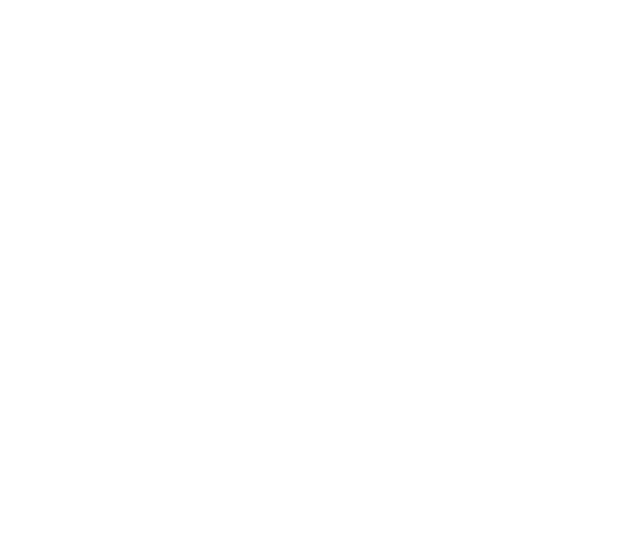
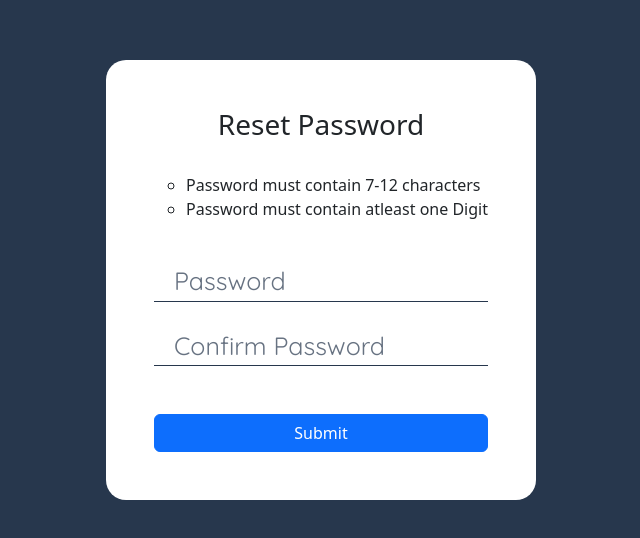
Before and after one commit to Anudeep0110/anits-edu-sphere, a React (Create React App) app: page /sreset/1 in a window 1280 px wide. Before the commit this address had no page. Shown: the part 120-658 px from the top of the page, without its empty margins (319-959 px from the left). Built offline with nearby package versions, Linux system fonts and the light colour scheme; a web font is replaced by a local one.

Commit message:
Reset Page Update

```diff
--- a/src/App.js
+++ b/src/App.js
@@ -28,7 +28,7 @@
           <Route path='/plogin' element={<PLogin />}></Route>
           <Route path='/sdash' element={<Sdash />}></Route>
           <Route path='/sforgot' element={<Sforgot />}></Route>
-          <Route path='/sreset' element={<Sreset />}></Route>
+          <Route path='/sreset/:uname' element={<Sreset />}></Route>
         </Routes>
       </BrowserRouter>
     </>
--- a/src/StudentComponents/Sforgot.js
+++ b/src/StudentComponents/Sforgot.js
@@ -40,7 +40,7 @@
                     </div>
 
                     <form onSubmit={onSubmit}>
-                      <h4 className="mt-1 mb-4 pb-1 text-center" style={{fontSize:"30px"}}>Password Recovery</h4>
+                      <h4 className="mt-1 mb-4 pb-1 text-center" style={{fontSize:"30px"}}>Reset Password</h4>
                       <div className="form-outline mt-1 pb-1">
                         <input
                           type="text"
--- a/src/StudentComponents/Sreset.js
+++ b/src/StudentComponents/Sreset.js
@@ -1,18 +1,64 @@
 import React from 'react'
+import { useNavigate,useParams } from 'react-router-dom';
+import axios from 'axios';
 
 const Sreset = () => {
-  return (
+
+    const Navigate = useNavigate();
+    const { uname } = useParams();
+    const [pass,setPass] = React.useState("");
+    const [cfpass,setCfpass] = React.useState("");
+    const [msg,setMsg] = React.useState("");
+    const containsNumber = (str) =>  {
+        return /\d/.test(str);
+    }
+
+    const [pcol,setPcol] = React.useState("white");
+    const [ccol,setCcol] = React.useState("black");
+    const pwd = (e) => {
+        setPass(e.target.value);
+        if(pass.length > 7 && pass.length < 12 && containsNumber(pass)) {
+            setPcol("green");
+        }
+        else{
+            setPcol("red");
+        }
+    }
+
+    const Submit = () => {
+        if(pass === cfpass && pass.length > 7 && pass.length < 12 && containsNumber(pass)) {
+            axios.post('http://localhost:8000/resetpassword',{uname:uname,pass:pass})
+            .then(res => {
+                if(res.status === 200)
+                    Navigate('/slogin');
+            })
+            .catch(err => {
+                setMsg("*Please try again Later");
+            })
+
+        }
+        else{
+            setCcol("red");
+            setMsg("*Passwords doesnt match");
+        }
+    }
+
+return (
     <>
-    <div className='d-flex justify-content-center align-items-center text-white' style={{ backgroundColor:'#27374D', height:'100vh' }}>
-        <div className='d-flex flex-column border border-3 p-5 gap-5' style={{ borderRadius:'20px' ,backgroundColor:'rgba(255,255,255,.3)'}}>
-            <p className='h3 text-white text-center'>Reset Password</p>
-            <input className='login-form-input-1' type='password' placeholder='Password'></input>
-            <input className='login-form-input-1' type='password' placeholder='Confirm Password'></input>
-            <button className='btn btn-primary'>Submit</button>
+    <div className='d-flex justify-content-center align-items-center' style={{ backgroundColor:'#27374D', height:'100vh' }}>
+        <div className='d-flex flex-column p-5 gap-4 bg-white' style={{ borderRadius:'20px' }}>
+            <p className='h3 text-center'>Reset Password</p>
+            <ul style={{ listStyle:'circle' }}>
+                <li>Password must contain 7-12 characters</li>
+                <li>Password must contain atleast one Digit</li>
+            </ul>
+            <input className='login-form-input' type='password' placeholder='Password' onChange={pwd} style={{ color: `${pcol}` }}></input>
+            <input className='login-form-input' type='password' placeholder='Confirm Password' onChange={(e) => setCfpass(e.target.value)} style={{ color: pass === cfpass ?  "green" : "red" }}></input>
+            <span className='text-danger'>{msg}</span>
+            <button className='btn btn-primary' onClick={ Submit }>Submit</button>
         </div>
     </div>
     </>
-  )
-}
+)}
 
 export default Sreset
--- a/src/StudentComponents/sapp.css
+++ b/src/StudentComponents/sapp.css
@@ -29,7 +29,7 @@
     font-weight: normal;
 }
 
-.login-form-input-1 {
+/* .login-form-input-1 {
   width: 100%;
   outline-width: 0px;
   background-color: transparent;
@@ -46,4 +46,4 @@
   color: white;
   opacity: .8;
   font-weight: normal;
-}
+} */
```
